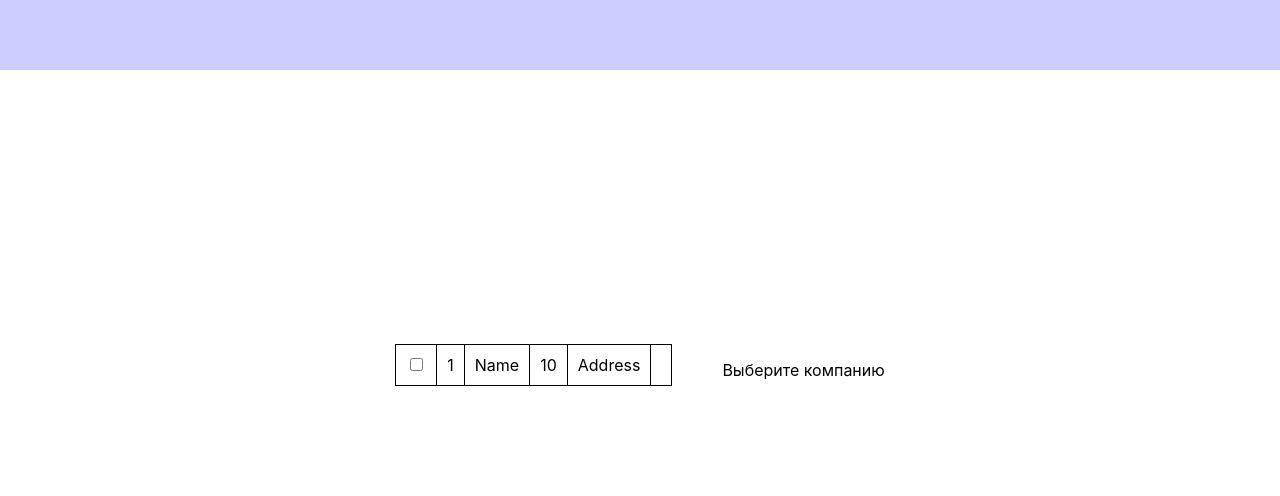
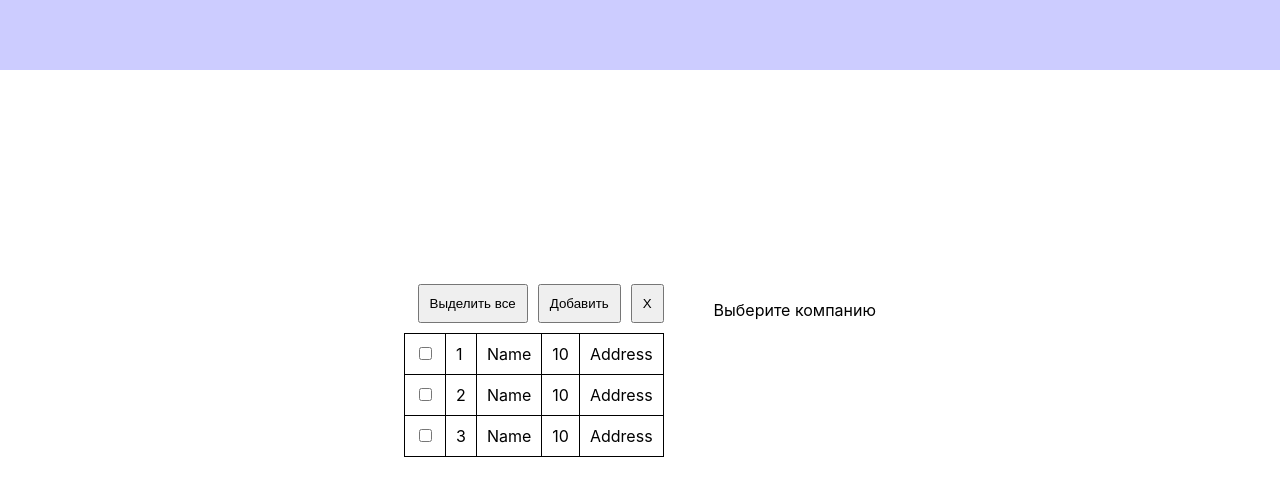
Before and after one commit to DKosVd/table, a React (Create React App) app: page / in a window 1280 px wide. Shown: the top 496 px of the page. Built offline with nearby package versions, Linux system fonts and the light colour scheme.

Commit message:
add control + fix rerender

```diff
--- a/src/components/Button/Button.tsx
+++ b/src/components/Button/Button.tsx
@@ -6,6 +6,12 @@ const ButtonStyle = styled.button`
     padding: 10px;
 `;
 
-export const Button = () => {
-    return <ButtonStyle>X</ButtonStyle>
+
+type ButtonProps = {
+    text: string;
+    handler: (e: any) => void;
 }
+
+export const Button: React.FC<ButtonProps> = ({text, handler}) => {
+    return <ButtonStyle onClick={handler}>{text}</ButtonStyle>
+}
--- a/src/components/Row/Buttons.tsx
+++ /dev/null
@@ -1,5 +0,0 @@
-
-
-export const Buttons = () => {
-    return
-}
--- a/src/components/Row/Row.tsx
+++ b/src/components/Row/Row.tsx
@@ -1,11 +1,11 @@
-import { useId, useState } from "react";
+import React, { useEffect, useId, useState } from "react";
 import styled from "styled-components";
-import { Company, Employee } from "../../types"
 
 
 type RowProps<T> = {
     value: T;
-    handler?: (e: any) => void;
+    handlerPick: (id: number) => void;
+    clearActive?: boolean;
 }
 
 const Td = styled.td`
@@ -16,19 +16,19 @@ const Td = styled.td`
 const Tr = styled.tr`
 `
 
-export const Row = <T extends object>( {value, handler}: RowProps<T> ) => {
-    const [active, setActive] = useState<boolean>(false);
-
-    const handleSetActive = () => {
-        setActive(!active);
+const Row = <T extends object & {id: number, name: string}>( {value, handlerPick, clearActive = false}: RowProps<T> ) => {
+    console.log('render row')
+    const handleSetActive = (e: React.SyntheticEvent) => {
+        handlerPick(value.id)
     }
     return (
-        <Tr onClick={handler} style={ active ? {background: 'gray'} : {}}>
+        <Tr style={ clearActive ? {background: 'gray'} : {}}>
             <Td>
-                <input onChange={handleSetActive} type={'checkbox'}/>
+                <input onChange={handleSetActive} type={'checkbox'} checked={clearActive}/>
             </Td>
-            {Object.values(value).map( (el, idx) => <Td key={el.name + idx.toString()}>{el}</Td>)}
-            <Td></Td>
+            {Object.values(value).map( (el, idx) => <Td key={value.name + idx.toString()}>{el}</Td>)}
         </Tr>
     )
 }
+
+export default React.memo(Row)
--- a/src/components/Row/index.tsx
+++ /dev/null
@@ -1 +0,0 @@
-export {}
--- a/src/components/Table/Table.tsx
+++ b/src/components/Table/Table.tsx
@@ -1,26 +1,50 @@
 import styled from "styled-components"
-import { Row } from "../Row/Row";
+import { Button } from "../Button/Button";
+import  Row  from "../Row/Row";
 
 
 
 type TableProps<T> =  {
-    dataItem: Array<T>,
-    handler?: (e: any) => void;
+    dataItem: Array<T>;
+    selectedItems: {[k: number] : boolean};
+    handlerPick: (e: number) => void;
+    handlerDelete: (e: MouseEvent) => void;
+    handlerPickAll: (e: MouseEvent) => void;
+    handlerAdd: (e: MouseEvent) => void;
 }
+
+
+const ButtonsContainer = styled.div`
+    display: flex;
+    gap: 10px;
+    justify-content: right;
+`
+
+const TableContainer = styled.div`
+    display: flex;
+    flex-direction: column;
+    gap: 10px;
+`
 
 const TableStyle = styled.table`
     padding: 10px;
     border-collapse: collapse;
-    border: 1px solid black;
     align-self: flex-start;
 `;
 
-export const Table =<T extends object & {id: number}>({dataItem, handler}: TableProps<T>) => {
+export const Table =<T extends object & {id: number, name: string}>({dataItem, selectedItems, handlerPick, handlerDelete, handlerAdd, handlerPickAll}: TableProps<T>) => {
     return (
-    <TableStyle>
-        <tbody>
-            {dataItem.map( (data: T, id) => <Row handler={handler} key={data.id + id} value={data}/>)}
-        </tbody>
-    </TableStyle>
+    <TableContainer>
+        <ButtonsContainer>
+            <Button handler={handlerPickAll} text={"Выделить все"}/>
+            <Button handler={handlerAdd} text={"Добавить"} />
+            <Button handler={handlerDelete} text={"Х"}/>
+        </ButtonsContainer>
+        <TableStyle>
+            <tbody>
+                {dataItem.map( (data: T, id) => <Row clearActive={selectedItems[data.id]} handlerPick={handlerPick} key={data.id + id} value={data}/>)}
+            </tbody>
+        </TableStyle>
+    </TableContainer>
     )
 }
--- a/src/components/Table/index.tsx
+++ /dev/null
@@ -1 +0,0 @@
-export {}
--- a/src/mock/companies.ts
+++ b/src/mock/companies.ts
@@ -6,5 +6,17 @@ export const companiesData:Company[] = [
         name: 'Name',
         countEmployee: 10,
         address: 'Address'
+    },
+    {
+        id: 2,
+        name: 'Name',
+        countEmployee: 10,
+        address: 'Address'
+    },
+    {
+        id: 3,
+        name: 'Name',
+        countEmployee: 10,
+        address: 'Address'
     }
 ];
--- a/src/pages/Main/components/WrapperWithTable.tsx
+++ b/src/pages/Main/components/WrapperWithTable.tsx
@@ -1,10 +1,11 @@
-import { useState } from 'react';
+import React, { useCallback, useState } from 'react';
 import styled from 'styled-components';
-import { Row } from '../../../components/Row/Row';
+import  Row  from '../../../components/Row/Row';
 import { Table } from '../../../components/Table/Table';
 import { companiesData } from '../../../mock/companies';
 import { employeesData } from '../../../mock/employees';
 import { Company, Employee } from '../../../types';
+import prepareSelectedCompanies from '../../../utils/prepareSelectedCompanies';
 
 
 const WrapperForTable = styled.div`
@@ -15,21 +16,59 @@ const WrapperForTable = styled.div`
 const TableEmployees = () => {
     const [employees, setEmployees] = useState<Employee[]>(employeesData);
     const idActiveCompany = null;
+
+    const handlerDelete = (event: MouseEvent) => {
+        console.log('TableEmployees delete')
+    }
+
+    const handlerAdd = (event: MouseEvent) => {
+        console.log('TableEmployees add')
+    }
+
+    const handlerPick = (idx: number) => {
+        console.log(idx)
+    }
+
+
     if(idActiveCompany) {
-        return <Table dataItem={employees.filter(employee => employee.companyId === idActiveCompany)}/>
+        // return <Table handlerPick={handlerPick} handlerPickAll={() => {}} handlerAdd={handlerAdd} handlerDelete={handlerDelete} dataItem={employees.filter(employee => employee.companyId === idActiveCompany)}/>
     }
     return <p>Выберите компанию</p>;
 }
 
 const TableCompanies = () => {
     const [companies, setCompanies] = useState<Company[]>(companiesData);
+    const [selectedCompanies, setSelectedCompanies] = useState<{[k: number] : boolean}>(prepareSelectedCompanies(companies));
+
 
     const handlerDelete = (event: Event) => {
-        console.log(event)
+        console.log('TableCompanies delete')
     }
 
-    return   <Table handler={handlerDelete} dataItem={companies}/>;
+    const handlerAdd = (event: Event) => {
+        console.log('TableCompanies add')
+    }
+
+    const handlerPick = useCallback((idx: number) => {
+        setSelectedCompanies((prevState) => ({
+            ...prevState,
+            [idx]: !prevState[idx]
+        }) );
+    }, [])
+
+    const handlerPickAll = () => {
+        const tmpObj: {[k: number] : boolean} = {};
+        for(let selected in selectedCompanies) {
+            tmpObj[selected] = !selectedCompanies[selected]
+        }
+        setSelectedCompanies(tmpObj)
+    }
+
+    console.log(selectedCompanies)
+
+    return   <Table selectedItems={selectedCompanies} handlerPick={handlerPick} handlerPickAll={handlerPickAll} handlerAdd={handlerAdd} handlerDelete={handlerDelete}  dataItem={companies}/>;
 }
+
 
 export const WrapperWithTable = () => {
     return (
--- /dev/null
+++ b/src/utils/prepareSelectedCompanies.ts
@@ -0,0 +1,10 @@
+import { Company } from "../types";
+
+
+function prepareSelectedCompanies(companies: Company[]) {
+    const obj: {[k: string]: boolean} = {};
+    companies.forEach(company => obj[company.id] = false )
+    return obj;
+}
+
+export default prepareSelectedCompanies;
```
